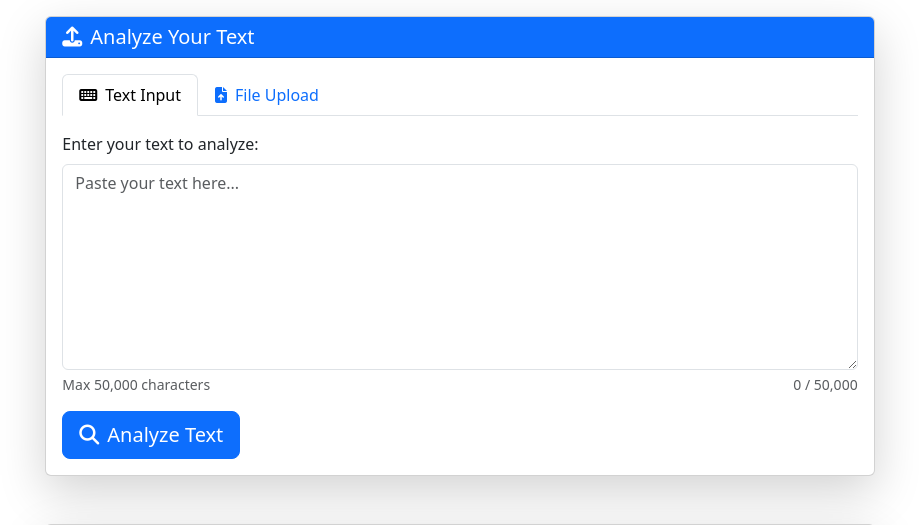
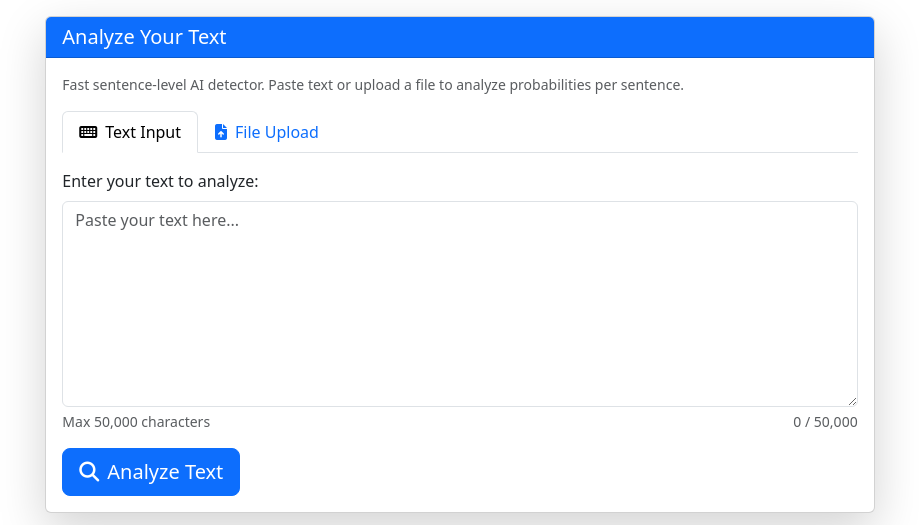
Before and after one commit to mlopez6132/textsense, a Flask app: page / in a window 1280 px wide. Shown: the part 95-620 px from the top of the page, without its empty margins (180-1099 px from the left). Run offline with Flask 3, Linux system fonts and the light colour scheme; some libraries are stand-ins or nearby versions.

Commit message:
Unify OCR and AI Detector card headers; add small explanatory subtitles; remove page-specific nav styles on OCR

```diff
--- a/templates/index.html
+++ b/templates/index.html
@@ -34,11 +34,10 @@
                 <!-- Input Section -->
                 <div class="card shadow-lg mb-4">
                     <div class="card-header bg-primary text-white">
-                        <h5 class="mb-0">
-                            <i class="fas fa-upload me-2"></i>Analyze Your Text
-                        </h5>
+                        <h5 class="mb-0">Analyze Your Text</h5>
                     </div>
                     <div class="card-body">
+                        <p class="text-muted small mb-3">Fast sentence-level AI detector. Paste text or upload a file to analyze probabilities per sentence.</p>
                         <!-- Tab Navigation -->
                         <ul class="nav nav-tabs" id="inputTabs" role="tablist">
                             <li class="nav-item" role="presentation">
```
Also changed, not shown: templates/ocr.html (+3 -5 lines).
